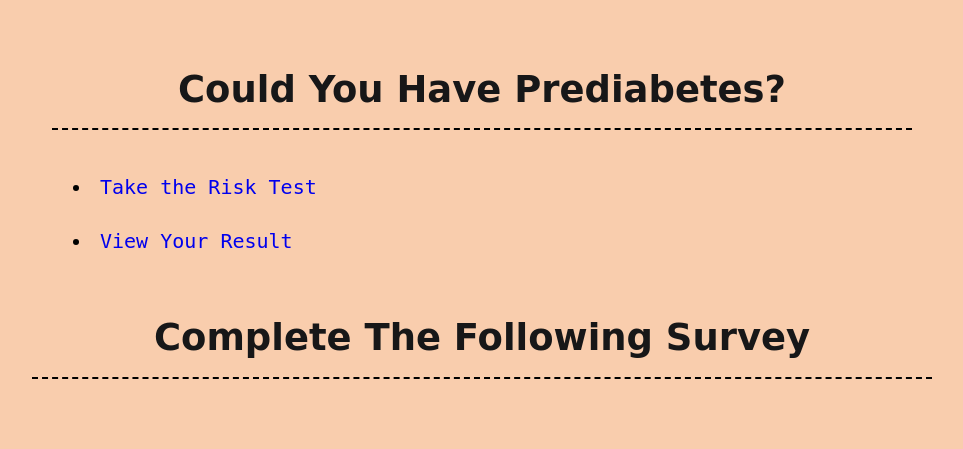
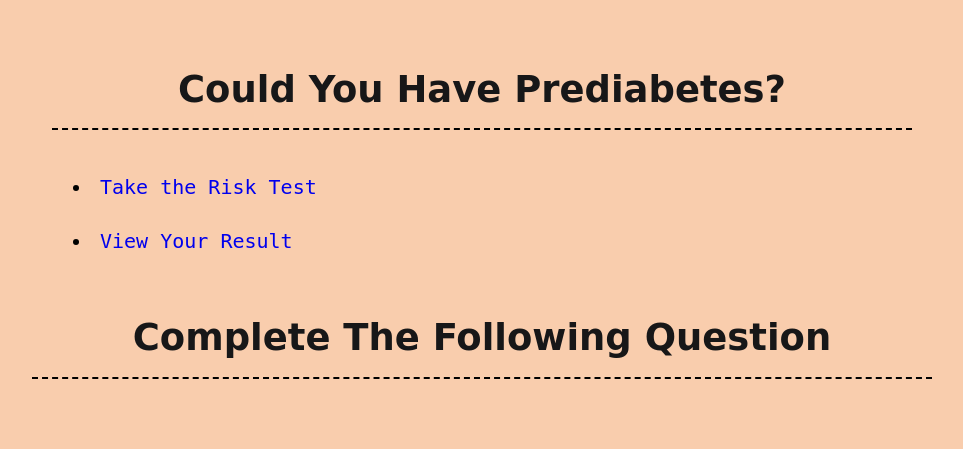
Before and after one commit to jeff1hwang/PIC16B_Diabetes_Prediction_Project, a Flask app: page /submit/ in a window 1280 px wide. Shown: the top 449 px of the page, without its empty margins (158-1121 px from the left). Run offline with Flask 2, Linux system fonts and the light colour scheme; parts of the project's set-up code (start-up, migrations or seed data) failed here and were passed over.

Commit message:
update title

```diff
--- a/Webapp/templates/submit.html
+++ b/Webapp/templates/submit.html
@@ -3,7 +3,7 @@
 {% extends 'base.html' %}
 
 {% block header %}
-  <h1>{% block title %}Complete The Following Survey{% endblock %}</h1>
+  <h1>{% block title %}Complete The Following Question{% endblock %}</h1>
 {% endblock %}
 
 {% block content %}
```
Also changed, not shown: Webapp/messages_db.sqlite.
